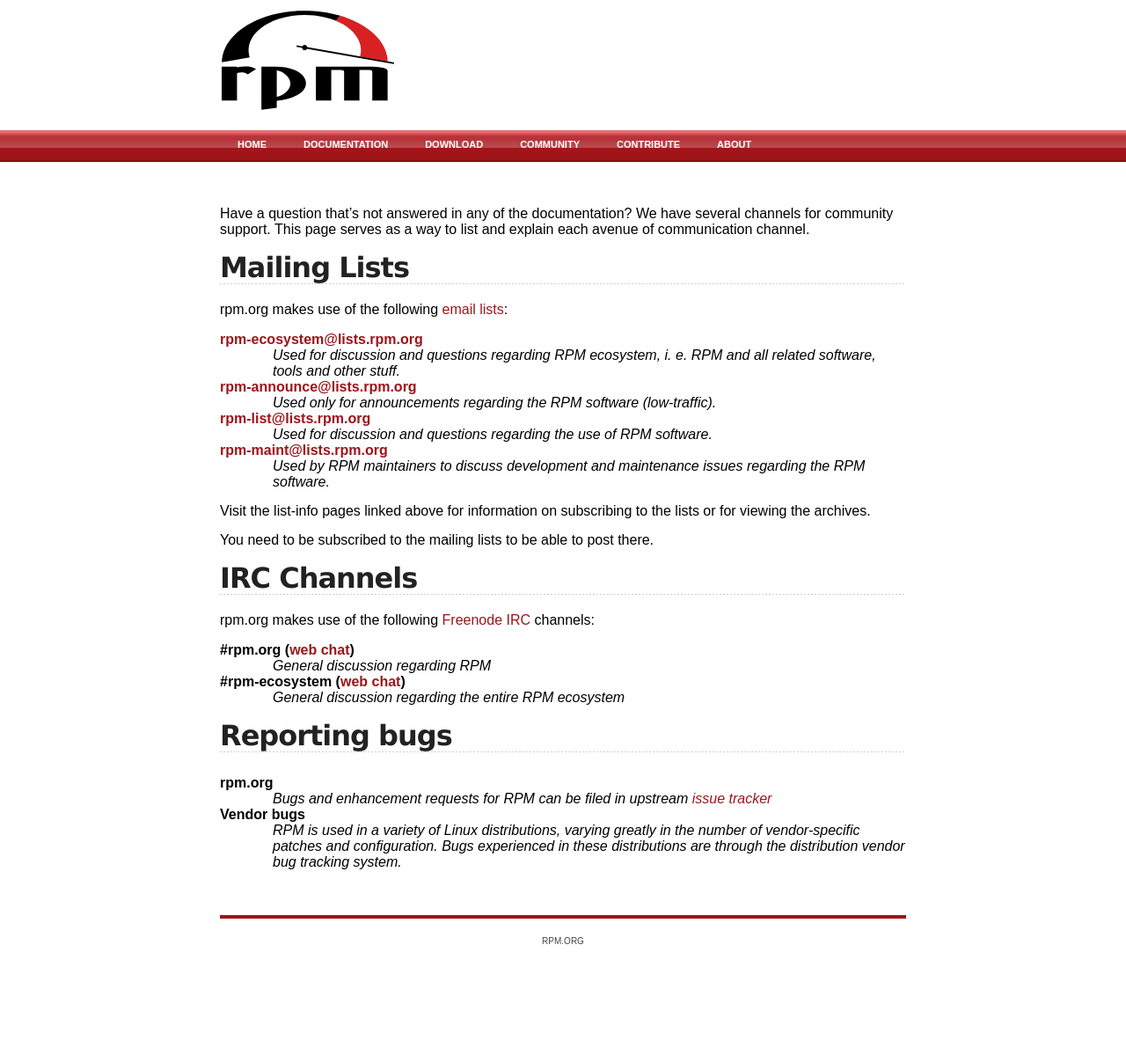
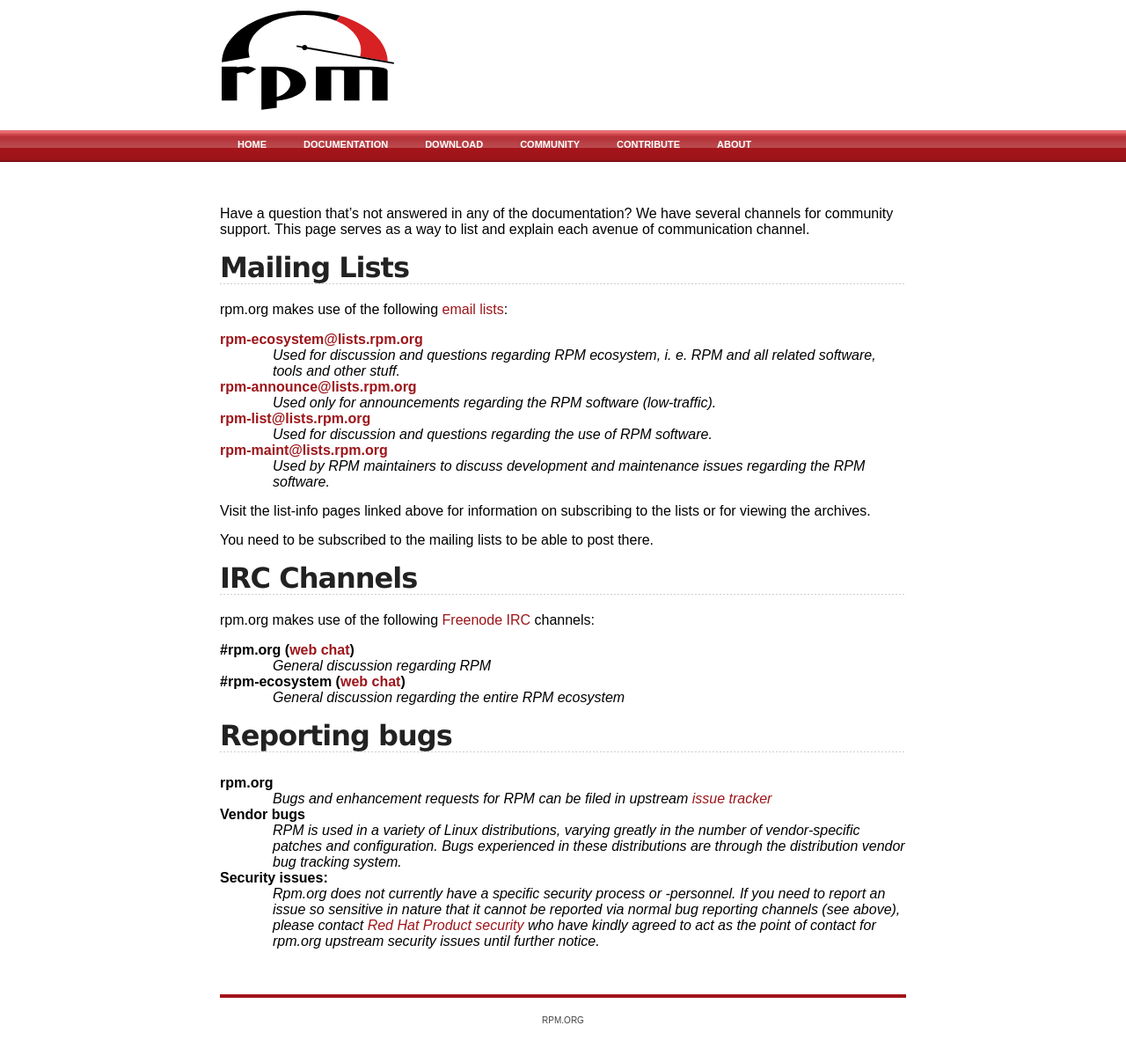
Before and after one commit to rpm-software-management/rpm-web, a Jekyll site: the page built from community.md, in a window 1280 px wide. Shown: the whole page at 88% size. Built offline with Jekyll 4.4.1, drawn with Linux system fonts in a browser that asks for light colours; before the commit the page ends 1109 px from its top, so only the background shows below that.

Commit message:
Add a section on reporting security issues
We dont have an actual security process but RH security has agreed
to serve as a point of contact for upstream too (RhBug:1382505)
for the time being.

```diff
--- a/community.md
+++ b/community.md
@@ -41,3 +41,11 @@ rpm.org
 
 Vendor bugs
 : RPM is used in a variety of Linux distributions, varying greatly in the number of vendor-specific patches and configuration. Bugs experienced in these distributions are through the distribution vendor bug tracking system.
+
+Security issues:
+: Rpm.org does not currently have a specific security process or -personnel.
+If you need to report an issue so sensitive in nature that it cannot be
+reported via normal bug reporting channels (see above), please contact
+[Red Hat Product security](https://access.redhat.com/security/team/contact)
+who have kindly agreed to act as the point of contact for rpm.org upstream
+security issues until further notice.
```
